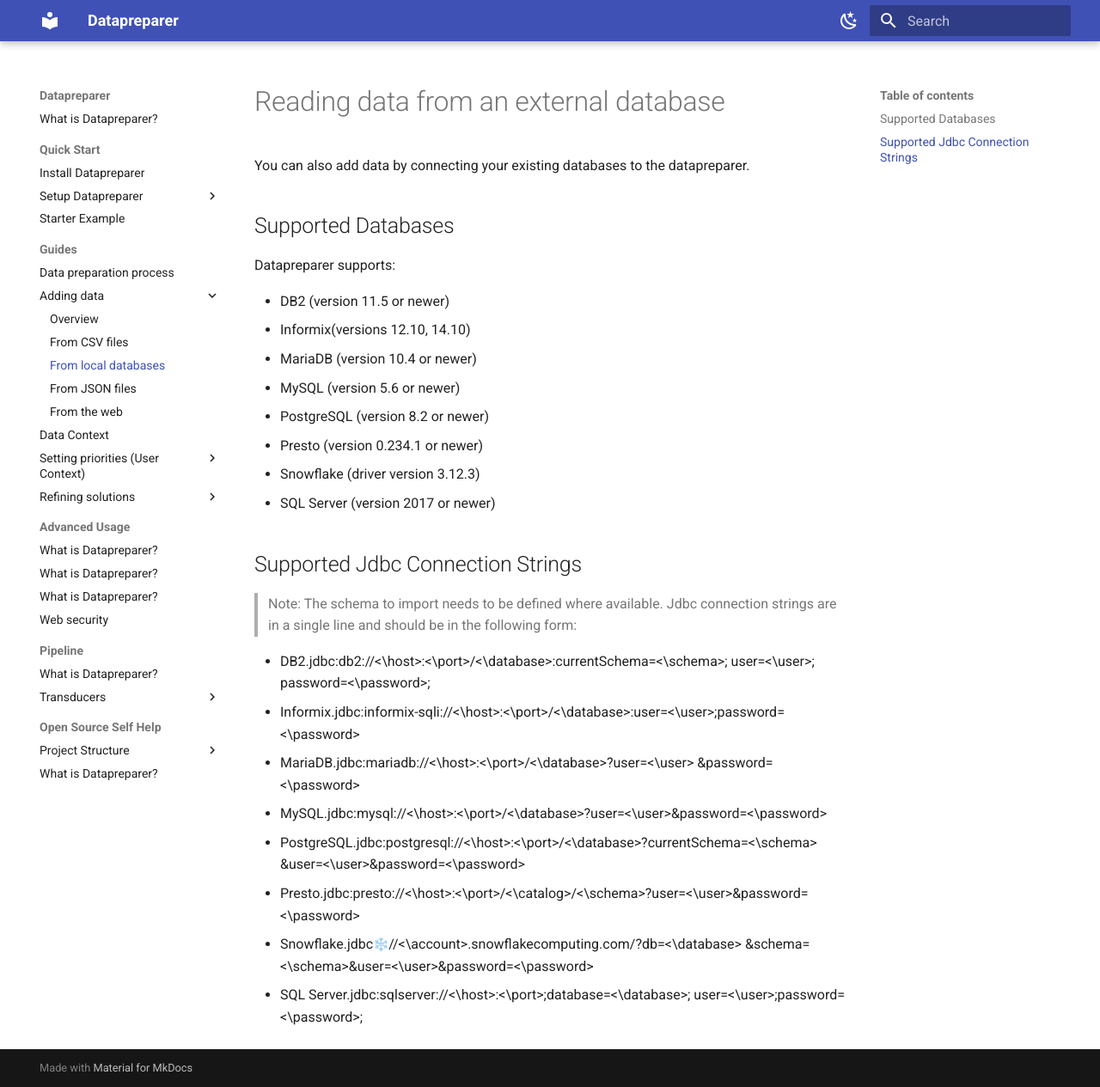
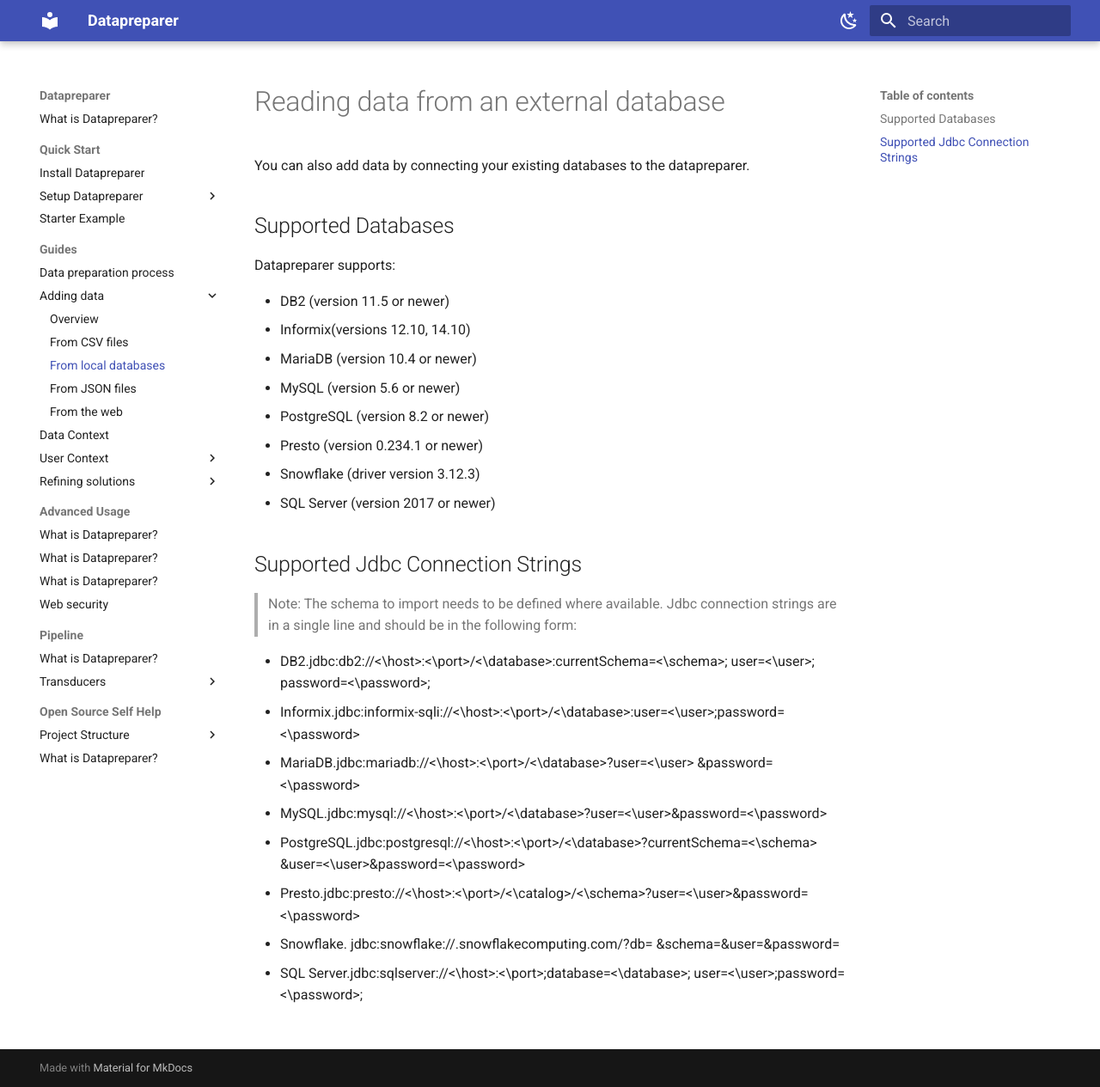
Before and after one commit to AspieCoder1/mk-docs-material-test, an MkDocs documentation site: the page built from docs/guides/adding-data/local-DB.md, in a window 1280 px wide and 1265 px high. Shown: the whole window at 86% size. Built offline with MkDocs 1.6.1 and Material for MkDocs 9.7.7, drawn with Linux system fonts in a browser that asks for light colours; emoji names are drawn with the system emoji font.

Commit message:
Added minor fixes

```diff
--- a/docs/guides/adding-data/local-DB.md
+++ b/docs/guides/adding-data/local-DB.md
@@ -27,7 +27,7 @@
 - PostgreSQL.jdbc:postgresql://<\host>:<\port>/<\database>?currentSchema=<\schema>
 &user=<\user>&password=<\password>
 - Presto.jdbc:presto://<\host>:<\port>/<\catalog>/<\schema>?user=<\user>&password=<\password>
-- Snowflake.jdbc:snowflake://<\account>.snowflakecomputing.com/?db=<\database>
-&schema=<\schema>&user=<\user>&password=<\password>
+- Snowflake. jdbc\:snowflake\://<account>.snowflakecomputing.com/?db=<database>
+&schema=<schema>&user=<user>&password=<password>
 - SQL Server.jdbc:sqlserver://<\host>:<\port>;database=<\database>;
 user=<\user>;password=<\password>;
--- a/mkdocs.yml
+++ b/mkdocs.yml
@@ -32,7 +32,7 @@
         - From JSON files: 'guides/adding-data/JSON.md'
         - From the web: 'guides/adding-data/external-uri.md'
       - Data Context: 'guides/viewing-data.md'
-      - Setting priorities (User Context):
+      - User Context:
           - Motivation: 'guides/setting-priorities/intro.md'
           - Using Criteria: 'guides/setting-priorities/criterias.md'
           - Using Filters: 'guides/setting-priorities/filters.md'
@@ -44,7 +44,7 @@
       - Command line tool: 'index.md'
       - Scenarios: 'index.md'
       - Wrangle properties: 'index.md'
-      - Web security: '/advances/web-security.md'
+      - Web security: 'advanced/web-security.md'
   - Pipeline:
       - Brief Overview: 'index.md'
       - Transducers:
```
Also changed, not shown: docs/guides/adding-data/external-uri.md (+6 -3 lines), docs/guides/setting-priorities/criterias.md (+20 -11 lines), docs/guides/setting-priorities/filters.md (+2 -2 lines).
